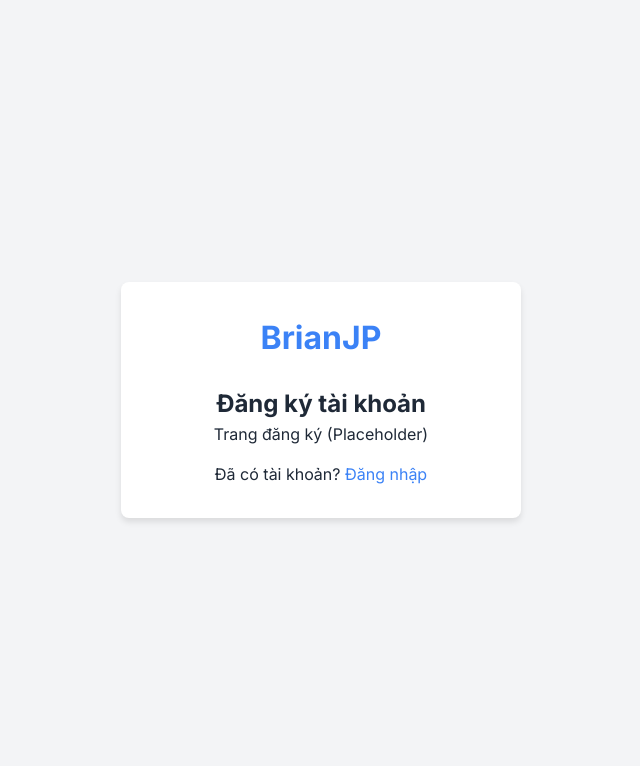
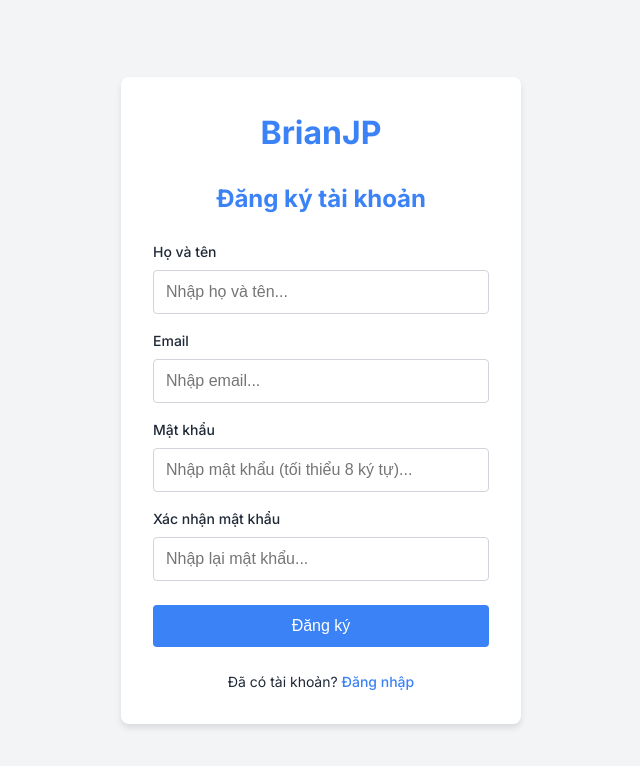
Before and after one commit to KhanhTran-IT/Japanese-Learning-Platform, a Vue app in the folder frontend/: page /register in a window 1280 px wide. Shown: the top 766 px of the page, without its empty margins (319-959 px from the left). Built offline with nearby package versions, Linux system fonts and the light colour scheme.

Commit message:
#41 - chore(frontend): setup vue 3 foundation with vite proxy, pinia, router and axios interceptors

```diff
--- a/frontend/src/pages/auth/LoginPage.vue
+++ b/frontend/src/pages/auth/LoginPage.vue
@@ -1,17 +1,27 @@
 <template>
   <div class="login-page">
     <h2>Đăng nhập</h2>
+
+    <div v-if="errorMsg" class="error-alert">
+      {{ errorMsg }}
+    </div>
+
     <form @submit.prevent="handleLogin" class="form">
       <div class="form-group">
         <label>Email</label>
-        <input type="email" v-model="email" required placeholder="nhap email..." />
+        <input type="email" v-model="email" required placeholder="Nhập email..." />
       </div>
+
       <div class="form-group">
         <label>Mật khẩu</label>
-        <input type="password" v-model="password" required placeholder="nhap mat khau..." />
+        <input type="password" v-model="password" required placeholder="Nhập mật khẩu..." />
       </div>
-      <button type="submit" class="btn-submit">Đăng nhập</button>
+
+      <button type="submit" class="btn-submit" :disabled="isLoading">
+        {{ isLoading ? 'Đang đăng nhập...' : 'Đăng nhập' }}
+      </button>
     </form>
+
     <p class="mt-4">
       Chưa có tài khoản? <router-link to="/register">Đăng ký ngay</router-link>
     </p>
@@ -26,35 +36,72 @@ import { useAuthStore } from '@/stores/auth.store'
 
 const email = ref('')
 const password = ref('')
+const errorMsg = ref('')
+const isLoading = ref(false)
+
 const router = useRouter()
 const authStore = useAuthStore()
 
 const handleLogin = async () => {
+  errorMsg.value = ''
+
+  if (!email.value.trim() || !password.value) {
+    errorMsg.value = 'Vui lòng nhập đầy đủ email và mật khẩu.'
+    return
+  }
+
+  isLoading.value = true
+
   try {
     const res = await AuthService.login(email.value, password.value)
+
     if (res.data.code === 1000) {
       const { accessToken, refreshToken } = res.data.result
       authStore.setTokens(accessToken, refreshToken)
+
       // fetch user profile
       const userRes = await AuthService.getCurrentUser()
       authStore.setUser(userRes.data.result)
 
+      // redirect based on role (could be enhanced later to check userRes roles)
       router.push('/student/dashboard')
     } else {
-      alert(res.data.message)
+      errorMsg.value = res.data.message || 'Đăng nhập thất bại'
     }
   } catch (error) {
-    alert('Đăng nhập thất bại: ' + (error.response?.data?.message || error.message))
+    if (error.response && error.response.data) {
+      errorMsg.value = error.response.data.message || 'Thông tin đăng nhập không chính xác.'
+    } else {
+      errorMsg.value = 'Không thể kết nối đến máy chủ.'
+    }
+  } finally {
+    isLoading.value = false
   }
 }
 </script>
 
 <style scoped>
+.login-page {
+  text-align: left;
+}
+.login-page h2 {
+  text-align: center;
+  margin-bottom: 1.5rem;
+  color: var(--primary-color);
+}
+.error-alert {
+  background-color: #fef2f2;
+  color: #ef4444;
+  padding: 0.75rem;
+  border-radius: 4px;
+  margin-bottom: 1rem;
+  border: 1px solid #fca5a5;
+  font-size: 0.875rem;
+}
 .form {
   display: flex;
   flex-direction: column;
   gap: 1rem;
-  margin-top: 1.5rem;
 }
 .form-group {
   text-align: left;
@@ -63,12 +110,20 @@ const handleLogin = async () => {
   display: block;
   margin-bottom: 0.5rem;
   font-weight: 500;
+  font-size: 0.875rem;
 }
 .form-group input {
   width: 100%;
   padding: 0.75rem;
-  border: 1px solid #ccc;
+  border: 1px solid #d1d5db;
   border-radius: 4px;
+  font-size: 1rem;
+  transition: border-color 0.2s;
+}
+.form-group input:focus {
+  outline: none;
+  border-color: var(--primary-color);
+  box-shadow: 0 0 0 2px rgba(59, 130, 246, 0.2);
 }
 .btn-submit {
   padding: 0.75rem;
@@ -79,7 +134,26 @@ const handleLogin = async () => {
   cursor: pointer;
   font-size: 1rem;
   font-weight: 500;
+  margin-top: 0.5rem;
+  transition: background-color 0.2s;
 }
-.mt-4 { margin-top: 1rem; }
-a { color: var(--primary-color); }
+.btn-submit:hover:not(:disabled) {
+  background-color: #2563eb;
+}
+.btn-submit:disabled {
+  background-color: #93c5fd;
+  cursor: not-allowed;
+}
+.mt-4 {
+  margin-top: 1.5rem;
+  text-align: center;
+  font-size: 0.875rem;
+}
+a {
+  color: var(--primary-color);
+  font-weight: 500;
+}
+a:hover {
+  text-decoration: underline;
+}
 </style>
--- a/frontend/src/pages/auth/RegisterPage.vue
+++ b/frontend/src/pages/auth/RegisterPage.vue
@@ -1,14 +1,188 @@
 <template>
   <div class="register-page">
     <h2>Đăng ký tài khoản</h2>
-    <p>Trang đăng ký (Placeholder)</p>
+
+    <div v-if="errorMsg" class="error-alert">
+      {{ errorMsg }}
+    </div>
+
+    <form @submit.prevent="handleRegister" class="form">
+      <div class="form-group">
+        <label>Họ và tên</label>
+        <input type="text" v-model="form.fullName" required placeholder="Nhập họ và tên..." />
+      </div>
+
+      <div class="form-group">
+        <label>Email</label>
+        <input type="email" v-model="form.email" required placeholder="Nhập email..." />
+      </div>
+
+      <div class="form-group">
+        <label>Mật khẩu</label>
+        <input type="password" v-model="form.password" required placeholder="Nhập mật khẩu (tối thiểu 8 ký tự)..." />
+      </div>
+
+      <div class="form-group">
+        <label>Xác nhận mật khẩu</label>
+        <input type="password" v-model="form.confirmPassword" required placeholder="Nhập lại mật khẩu..." />
+      </div>
+
+      <button type="submit" class="btn-submit" :disabled="isLoading">
+        {{ isLoading ? 'Đang xử lý...' : 'Đăng ký' }}
+      </button>
+    </form>
+
     <p class="mt-4">
       Đã có tài khoản? <router-link to="/login">Đăng nhập</router-link>
     </p>
   </div>
 </template>
 
+<script setup>
+import { reactive, ref } from 'vue'
+import { useRouter } from 'vue-router'
+import { AuthService } from '@/services/auth.service'
+
+const router = useRouter()
+
+const form = reactive({
+  fullName: '',
+  email: '',
+  password: '',
+  confirmPassword: ''
+})
+
+const errorMsg = ref('')
+const isLoading = ref(false)
+
+const validateForm = () => {
+  errorMsg.value = ''
+
+  if (!form.fullName.trim() || !form.email.trim() || !form.password || !form.confirmPassword) {
+    errorMsg.value = 'Vui lòng điền đầy đủ thông tin.'
+    return false
+  }
+
+  const emailRegex = /^[^\s@]+@[^\s@]+\.[^\s@]+$/
+  if (!emailRegex.test(form.email)) {
+    errorMsg.value = 'Email không hợp lệ.'
+    return false
+  }
+
+  if (form.password.length < 8) {
+    errorMsg.value = 'Mật khẩu phải có tối thiểu 8 ký tự.'
+    return false
+  }
+
+  if (form.password !== form.confirmPassword) {
+    errorMsg.value = 'Mật khẩu xác nhận không khớp.'
+    return false
+  }
+
+  return true
+}
+
+const handleRegister = async () => {
+  if (!validateForm()) return
+
+  isLoading.value = true
+  errorMsg.value = ''
+
+  try {
+    const res = await AuthService.register(form.email, form.password, form.confirmPassword, form.fullName)
+    if (res.data.code === 1000) {
+      alert('Đăng ký thành công! Vui lòng đăng nhập.')
+      router.push('/login')
+    } else {
+      errorMsg.value = res.data.message || 'Đăng ký thất bại'
+    }
+  } catch (error) {
+    // Handle specific backend HTTP errors
+    if (error.response && error.response.data) {
+      errorMsg.value = error.response.data.message || 'Có lỗi xảy ra từ máy chủ.'
+    } else {
+      errorMsg.value = 'Không thể kết nối đến máy chủ.'
+    }
+  } finally {
+    isLoading.value = false
+  }
+}
+</script>
+
 <style scoped>
-.mt-4 { margin-top: 1rem; }
-a { color: var(--primary-color); }
+.register-page {
+  text-align: left;
+}
+.register-page h2 {
+  text-align: center;
+  margin-bottom: 1.5rem;
+  color: var(--primary-color);
+}
+.error-alert {
+  background-color: #fef2f2;
+  color: #ef4444;
+  padding: 0.75rem;
+  border-radius: 4px;
+  margin-bottom: 1rem;
+  border: 1px solid #fca5a5;
+  font-size: 0.875rem;
+}
+.form {
+  display: flex;
+  flex-direction: column;
+  gap: 1rem;
+}
+.form-group {
+  text-align: left;
+}
+.form-group label {
+  display: block;
+  margin-bottom: 0.5rem;
+  font-weight: 500;
+  font-size: 0.875rem;
+}
+.form-group input {
+  width: 100%;
+  padding: 0.75rem;
+  border: 1px solid #d1d5db;
+  border-radius: 4px;
+  font-size: 1rem;
+  transition: border-color 0.2s;
+}
+.form-group input:focus {
+  outline: none;
+  border-color: var(--primary-color);
+  box-shadow: 0 0 0 2px rgba(59, 130, 246, 0.2);
+}
+.btn-submit {
+  padding: 0.75rem;
+  background-color: var(--primary-color);
+  color: white;
+  border: none;
+  border-radius: 4px;
+  cursor: pointer;
+  font-size: 1rem;
+  font-weight: 500;
+  margin-top: 0.5rem;
+  transition: background-color 0.2s;
+}
+.btn-submit:hover:not(:disabled) {
+  background-color: #2563eb;
+}
+.btn-submit:disabled {
+  background-color: #93c5fd;
+  cursor: not-allowed;
+}
+.mt-4 {
+  margin-top: 1.5rem;
+  text-align: center;
+  font-size: 0.875rem;
+}
+a {
+  color: var(--primary-color);
+  font-weight: 500;
+}
+a:hover {
+  text-decoration: underline;
+}
 </style>
--- a/frontend/src/router/guards.js
+++ b/frontend/src/router/guards.js
@@ -8,5 +8,9 @@ export default function setupGuards(router) {
     if (requiresAuth && !authStore.isAuthenticated) {
       return '/login'
     }
+
+    if (authStore.isAuthenticated && (to.path === '/login' || to.path === '/register')) {
+      return '/student/dashboard'
+    }
   })
 }
--- a/frontend/src/services/auth.service.js
+++ b/frontend/src/services/auth.service.js
@@ -4,8 +4,8 @@ export const AuthService = {
   login(email, password) {
     return api.post('/auth/login', { email, password })
   },
-  register(email, password, fullName) {
-    return api.post('/auth/register', { email, password, fullName })
+  register(email, password, confirmPassword, fullName) {
+    return api.post('/auth/register', { email, password, confirmPassword, fullName })
   },
   getCurrentUser() {
     return api.get('/users/me')
```
